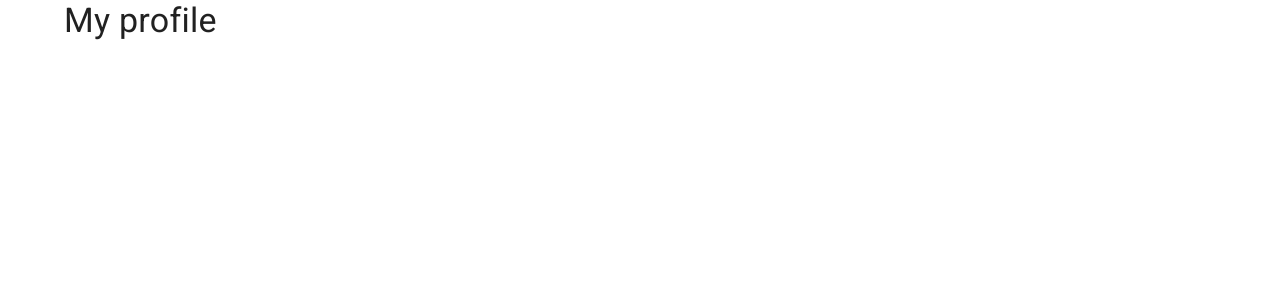
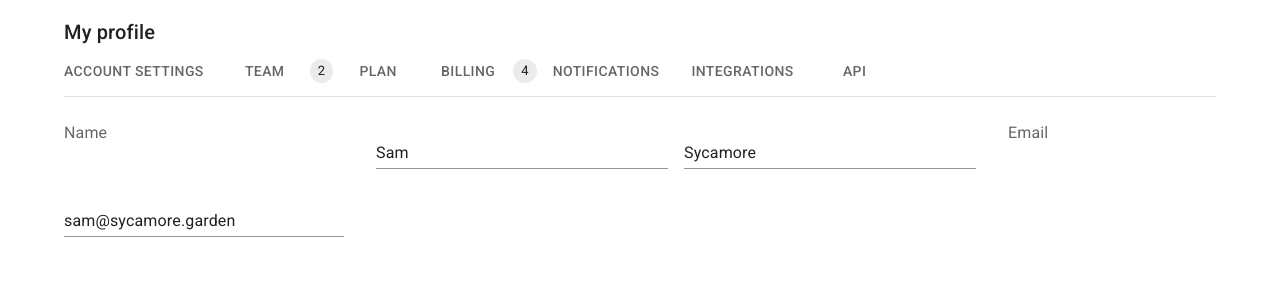
Before and after one commit to samuelsycamore/material-vite-ts-profile-dashboard, a React (Vite) app: page / in a window 1280 px wide. Shown: the top 300 px of the page. Built offline with nearby package versions, Linux system fonts and the light colour scheme.

Commit message:
tabs, name and email form

```diff
--- a/src/App.tsx
+++ b/src/App.tsx
@@ -1,14 +1,71 @@
 import Container from "@mui/material/Container";
 import Typography from "@mui/material/Typography";
 import Box from "@mui/material/Box";
+import Tabs from "@mui/material/Tabs";
+import Tab from "@mui/material/Tab";
+import Chip from "@mui/material/Chip";
+import FormLabel from "@mui/material/FormLabel";
+import FormControl from "@mui/material/FormControl";
+import Input from "@mui/material/Input";
 
 export default function App() {
   return (
     <Container>
-      <Box>
-        <Typography variant="h4" component="h1">
-          My profile
-        </Typography>
+      <Typography variant="h6" component="h1" sx={{ mt: 2 }}>
+        My profile
+      </Typography>
+      <Box sx={{ borderBottom: 1, borderColor: "divider", width: "100%" }}>
+        <Tabs>
+          <Tab label="Account settings" sx={{ pl: 0 }} />
+          <Tab label="Team" />
+          <Chip label="2" size="small" sx={{ mt: 1.4 }} />
+          <Tab label="Plan" />
+          <Tab label="Billing" />
+          <Chip label="4" size="small" sx={{ mt: 1.4 }} />
+          <Tab label="Notifications" />
+          <Tab label="Integrations" />
+          <Tab label="API" />
+        </Tabs>
+      </Box>
+      <Box
+        sx={{
+          pt: 3,
+          pb: 10,
+          display: "grid",
+          gridTemplateColumns: {
+            xs: "100%",
+            sm: "minmax(120px, 30%) 1fr",
+            lg: "280px 1fr minmax(120px, 208px)",
+          },
+          columnGap: { xs: 2, sm: 3, md: 4 },
+          rowGap: { xs: 2, sm: 2.5 },
+          "& > hr": {
+            gridColumn: "1/-1",
+          },
+        }}
+      >
+        <FormLabel sx={{ display: { xs: "none", sm: "block" } }}>
+          Name
+        </FormLabel>
+        <Box sx={{ display: { xs: "contents", sm: "flex" }, gap: 2 }}>
+          <FormControl sx={{ flex: 1 }}>
+            <FormLabel sx={{ display: { sm: "none" } }}>First name</FormLabel>
+            <Input placeholder="first name" defaultValue="Sam" />
+          </FormControl>
+          <FormControl sx={{ flex: 1 }}>
+            <FormLabel sx={{ display: { sm: "none" } }}>Last name</FormLabel>
+            <Input placeholder="last name" defaultValue="Sycamore" />
+          </FormControl>
+        </Box>
+
+        <FormControl sx={{ display: { sm: "contents" } }}>
+          <FormLabel>Email</FormLabel>
+          <Input
+            type="email"
+            placeholder="email"
+            defaultValue="sam@sycamore.garden"
+          />
+        </FormControl>
       </Box>
     </Container>
   );
```
